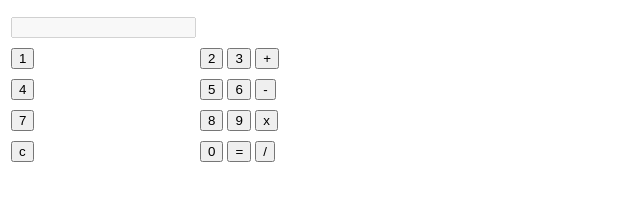
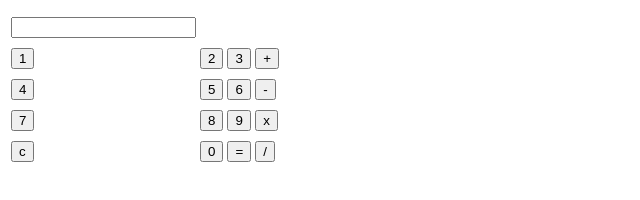
Before and after one commit to cr-allen/js1-at-home, a website: page index.html in a window 1280 px wide. Shown: the whole page, without its empty margins (0-640 px from the left). Drawn offline with Linux system fonts and the light colour scheme.

Commit message:
fiddled with html

```diff
--- a/index.html
+++ b/index.html
@@ -8,11 +8,12 @@
   <title>Document</title>
 </head>
 <body>
+  <div class="container">
     <form action="" class="calculator">
       <table>
         <tr>
           <td>
-          <input type="text" name="display" id="display" disabled>
+            <input type="text" name="display">
           </td>
         </tr>
         <tr>
@@ -65,10 +66,10 @@
           <td>
               <input type="button" class="operator" name="divide" value="/" onclick="calculator.display.value += ‘/’">
           </td>
-
         </tr>
       </table>
     </form>
+  </div>
   <script type="text/javascript" src="js/script.js">
 
   </script>
```
Lines whose indentation alone changed are shown as unchanged.
